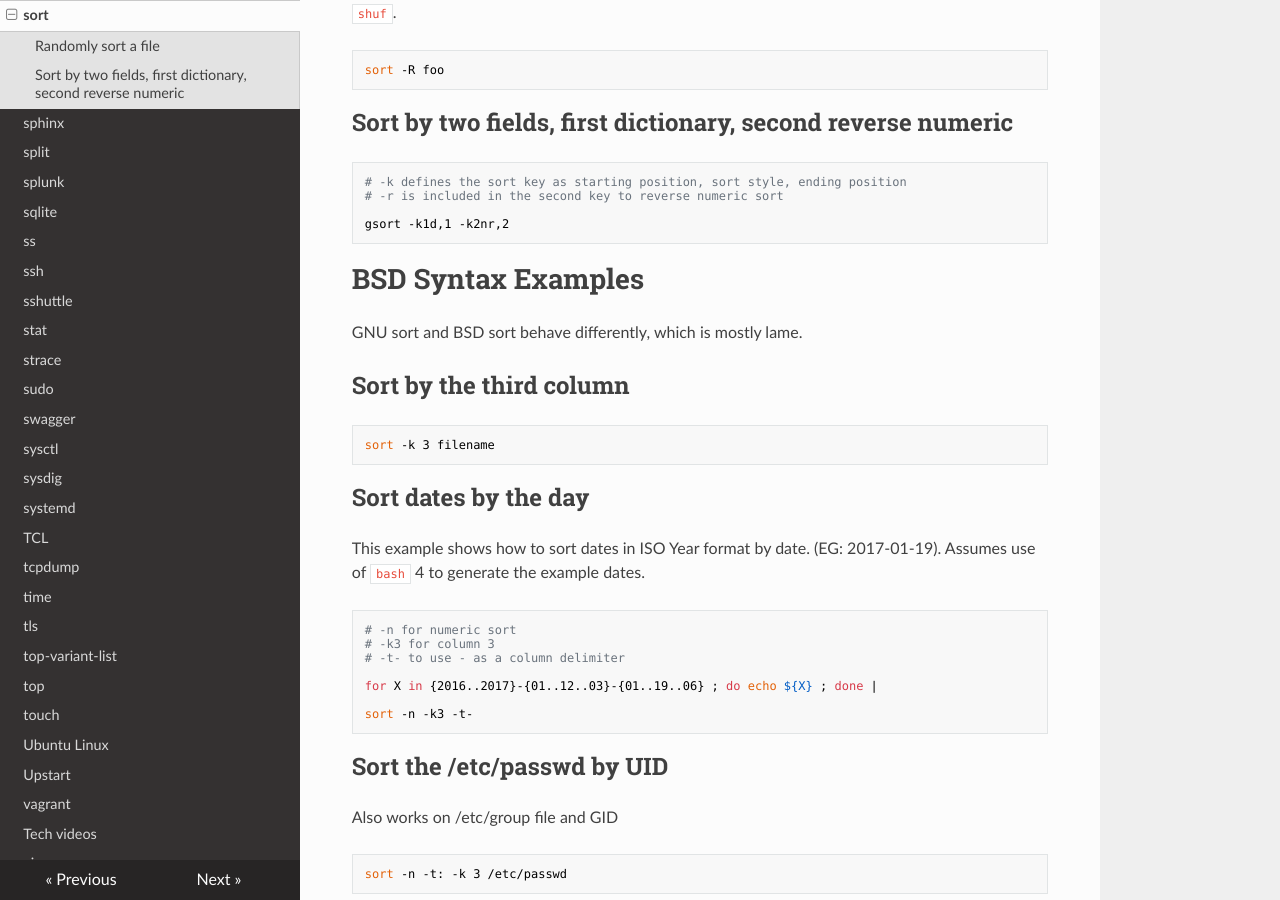
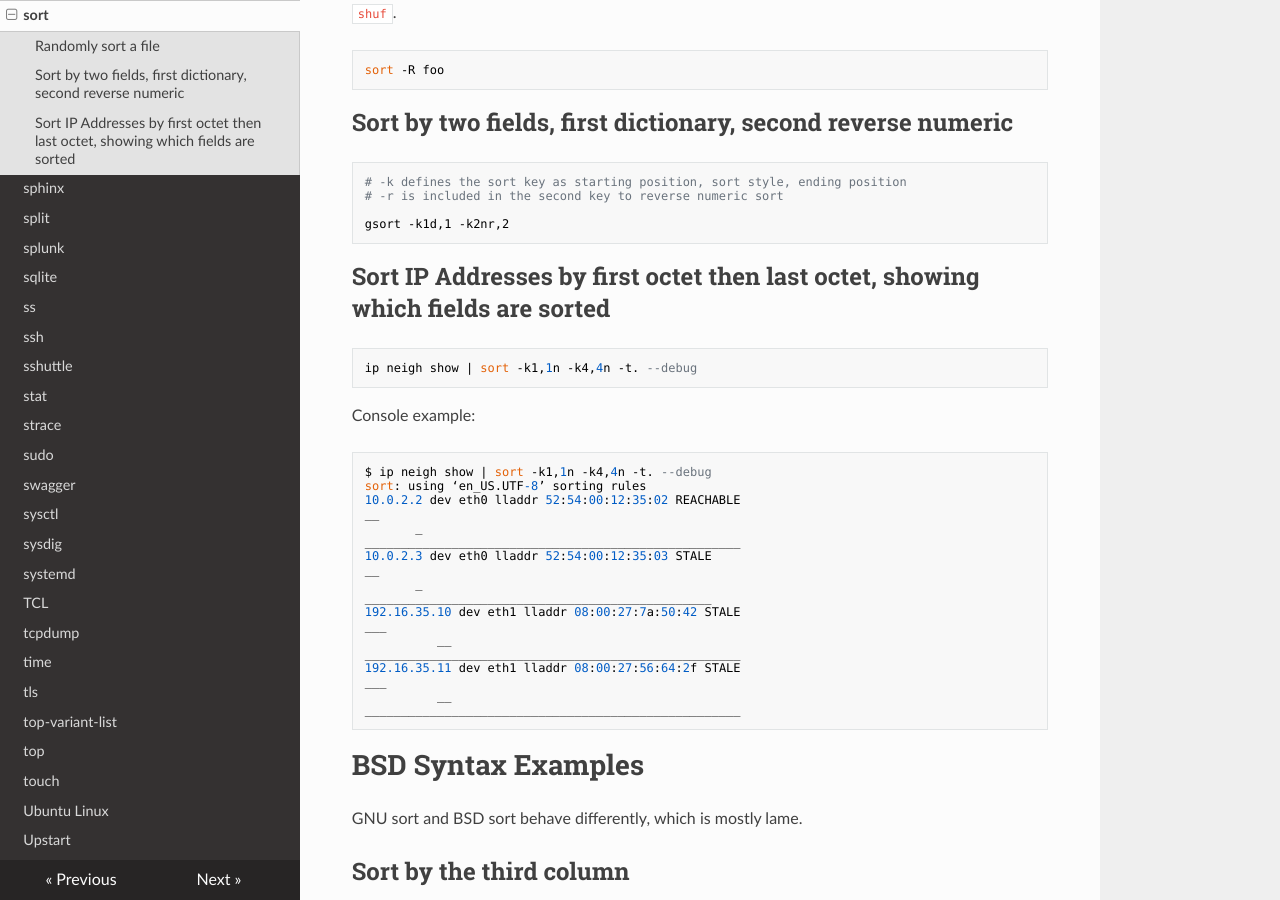
Before and after one commit to lando-cal/tech-notes, an MkDocs documentation site: the page built from docs/sort.md, in a window 1280 px wide and 900 px high, scrolled down 336 px. Built offline with MkDocs 1.6.1, drawn with Linux system fonts in a browser that asks for light colours; nearby versions of some CDN libraries.

Commit message:
Add sort debug example

````diff
--- a/docs/sort.md
+++ b/docs/sort.md
@@ -22,6 +22,35 @@ sort -R foo
 
 gsort -k1d,1 -k2nr,2
 ```
+
+## Sort IP Addresses by first octet then last octet, showing which fields are sorted
+
+```
+ip neigh show | sort -k1,1n -k4,4n -t. --debug
+```
+
+Console example:
+```
+$ ip neigh show | sort -k1,1n -k4,4n -t. --debug
+sort: using ‘en_US.UTF-8’ sorting rules
+10.0.2.2 dev eth0 lladdr 52:54:00:12:35:02 REACHABLE
+__
+       _
+____________________________________________________
+10.0.2.3 dev eth0 lladdr 52:54:00:12:35:03 STALE
+__
+       _
+________________________________________________
+192.16.35.10 dev eth1 lladdr 08:00:27:7a:50:42 STALE
+___
+          __
+____________________________________________________
+192.16.35.11 dev eth1 lladdr 08:00:27:56:64:2f STALE
+___
+          __
+____________________________________________________
+```
+
 
 # BSD Syntax Examples
 
````
